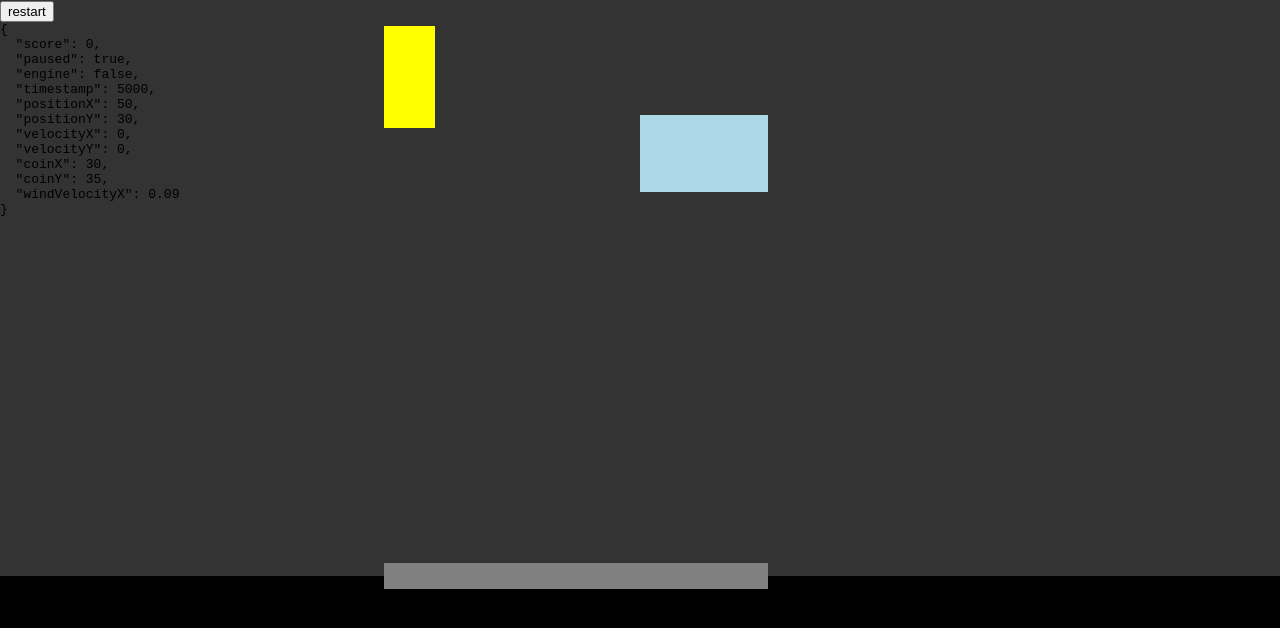
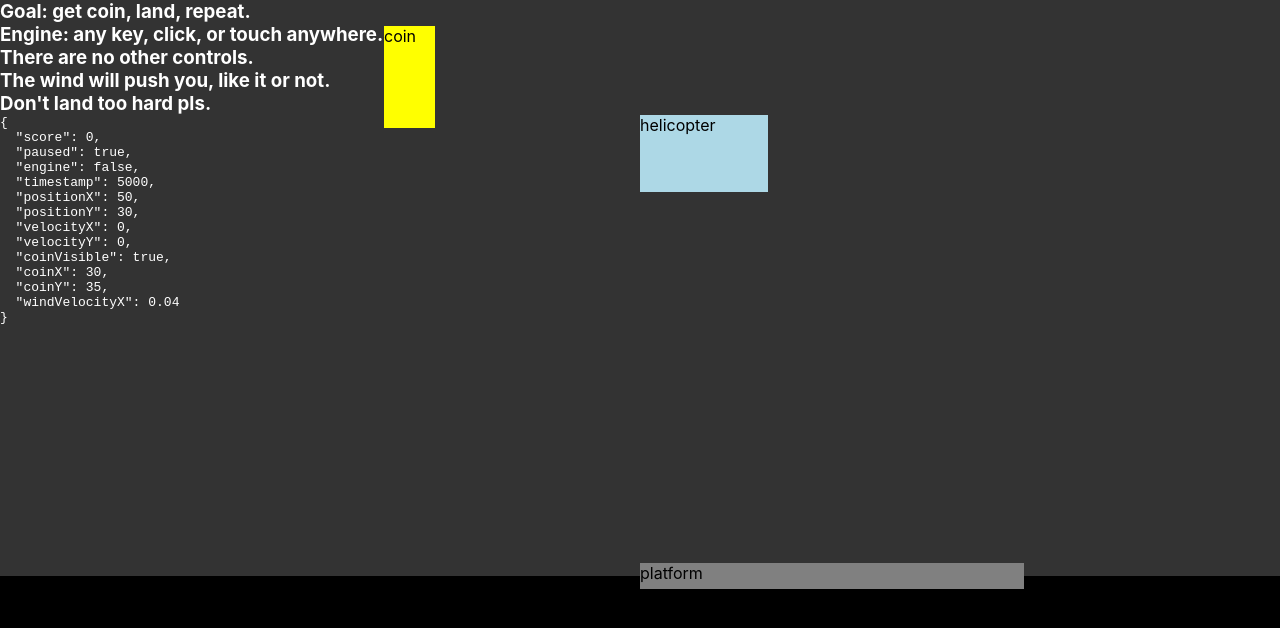
Before and after one commit to chrisbolin/stormcoins, a React (Create React App) app: page / in a window 1280 px wide. Shown: the top 628 px of the page. Built offline with nearby package versions, Linux system fonts and the light colour scheme.

Commit message:
collect coins, move coins, increase wind speed

```diff
--- a/src/App.css
+++ b/src/App.css
@@ -1,3 +1,9 @@
+pre,
+h3 {
+  margin: 0;
+  color: white;
+}
+
 .App {
   position: absolute;
   height: 100vh;
@@ -5,10 +11,8 @@
   overflow: hidden;
 }
 
-.game {
+.scene {
   position: relative;
-  width: 100vw;
-  height: 45vw;
   background-color: #333;
   user-select: none;
 }
--- a/src/App.tsx
+++ b/src/App.tsx
@@ -10,7 +10,6 @@ import {
   initialGameState,
   GameAction,
   useGameLoop,
-  restart,
   startEngine,
   stopEngine
 } from "./gameLoop";
@@ -20,7 +19,9 @@ import {
   VEHICLE_WIDTH,
   VEHICLE_HEIGHT,
   COIN_HEIGHT,
-  COIN_WIDTH
+  COIN_WIDTH,
+  SCENE_HEIGHT,
+  SCENE_WIDTH
 } from "./constants";
 
 const DispatchContext = createContext((action: GameAction) => {});
@@ -56,7 +57,9 @@ function Platform() {
         left: `${PLATFORM_LEFT}vw`,
         width: `${PLATFORM_WIDTH}vw`
       }}
-    />
+    >
+      platform
+    </div>
   );
 }
 
@@ -71,12 +74,15 @@ function Vehicle() {
         width: `${VEHICLE_WIDTH}vw`,
         height: `${VEHICLE_HEIGHT}vw`
       }}
-    />
+    >
+      helicopter
+    </div>
   );
 }
 
 function Coin() {
-  const { coinX, coinY } = useContext(StateContext);
+  const { coinX, coinY, coinVisible } = useContext(StateContext);
+  if (!coinVisible) return null;
   return (
     <div
       className="coin"
@@ -86,7 +92,9 @@ function Coin() {
         width: `${COIN_WIDTH}vw`,
         height: `${COIN_HEIGHT}vw`
       }}
-    />
+    >
+      coin
+    </div>
   );
 }
 
@@ -95,7 +103,23 @@ function Debug() {
   return <pre style={{ margin: 0 }}>{JSON.stringify(state, null, 2)}</pre>;
 }
 
-const Game = memo(function() {
+function Instructions() {
+  return (
+    <h3>
+      Goal: get coin, land, repeat.
+      <br />
+      Engine: any key, click, or touch anywhere.
+      <br />
+      There are no other controls.
+      <br />
+      The wind will push you, like it or not.
+      <br />
+      Don't land too hard pls.
+    </h3>
+  );
+}
+
+const Scene = memo(function() {
   const dispatch = useContext(DispatchContext);
 
   useEffect(() => {
@@ -104,8 +128,14 @@ const Game = memo(function() {
   }, [dispatch]);
 
   return (
-    <div className="game">
-      <button onClick={() => dispatch(restart)}>restart</button>
+    <div
+      className="scene"
+      style={{
+        height: `${SCENE_HEIGHT}vw`,
+        width: `${SCENE_WIDTH}vw`
+      }}
+    >
+      <Instructions />
       <Debug />
       <Platform />
       <Coin />
@@ -121,7 +151,7 @@ function App() {
     <DispatchContext.Provider value={dispatch}>
       <StateContext.Provider value={state}>
         <div className="App">
-          <Game />
+          <Scene />
         </div>
       </StateContext.Provider>
     </DispatchContext.Provider>
--- a/src/constants.tsx
+++ b/src/constants.tsx
@@ -1,11 +1,15 @@
 // PHYSICS CONSTANTS
-export const FORCE_GRAVITY = 4.5 / 100000; // note: dt is in milliseconds, so this constant needs to be very small
+export const FORCE_GRAVITY = 5.5 / 100000; // note: dt is in milliseconds, so this constant needs to be very small
 export const FORCE_ENGINE = 2.5 * FORCE_GRAVITY;
 export const COEFFICIENT_DRAG = 0.01;
 export const COEFFICIENT_FRICTION = 0.1;
 
+// SCENE
+export const SCENE_HEIGHT = 45;
+export const SCENE_WIDTH = 100;
+
 // FURNITURE
-export const PLATFORM_LEFT = 30;
+export const PLATFORM_LEFT = 50;
 export const PLATFORM_WIDTH = 30;
 export const COIN_WIDTH = 4;
 export const COIN_HEIGHT = 8;
@@ -14,4 +18,9 @@ export const COIN_HEIGHT = 8;
 export const VEHICLE_WIDTH = 10;
 export const VEHICLE_HEIGHT = 6;
 export const VEHICLE_CRASH_VELOCITY = 0.04;
+export const VEHICLE_ZERO_VELOCITY = 1e-4;
 export const VEHICLE_MAX_ALTITUDE = 1000;
+
+// WIND
+export const INITIAL_WIND_VELOCITY_X = 0.04;
+export const WIND_INCREMENT = 1.1;
--- a/src/gameLoop.tsx
+++ b/src/gameLoop.tsx
@@ -8,7 +8,14 @@ import {
   PLATFORM_WIDTH,
   VEHICLE_WIDTH,
   VEHICLE_CRASH_VELOCITY,
-  VEHICLE_MAX_ALTITUDE
+  VEHICLE_MAX_ALTITUDE,
+  COIN_WIDTH,
+  COIN_HEIGHT,
+  VEHICLE_ZERO_VELOCITY,
+  SCENE_WIDTH,
+  SCENE_HEIGHT,
+  INITIAL_WIND_VELOCITY_X,
+  WIND_INCREMENT
 } from "./constants";
 
 // STATE
@@ -21,6 +28,7 @@ export interface GameState {
   positionY: number;
   velocityX: number;
   velocityY: number;
+  coinVisible: boolean;
   coinX: number;
   coinY: number;
   windVelocityX: number;
@@ -35,9 +43,10 @@ export const initialGameState: GameState = {
   positionY: 30,
   velocityX: 0,
   velocityY: 0,
+  coinVisible: true,
   coinX: 30,
   coinY: 35,
-  windVelocityX: 0.09
+  windVelocityX: INITIAL_WIND_VELOCITY_X
 };
 
 // ACTIONS
@@ -64,13 +73,20 @@ export const restart: GameAction = { type: RESTART };
 export function gameReducer(state: GameState, action: GameAction) {
   switch (action.type) {
     case TICK:
+      let {
+        coinVisible,
+        score,
+        positionX,
+        positionY,
+        velocityX,
+        velocityY,
+        coinX,
+        coinY,
+        windVelocityX
+      } = state;
       const dt = action.timestamp - state.timestamp;
-      const relativeWindVelocityX = state.windVelocityX - state.velocityX;
 
-      const positionX = (state.positionX + dt * state.velocityX + 100) % 100; // wrap x around with (x + 100) % 100;
-      let positionY = 0;
-      let velocityX = 0;
-      let velocityY = 0;
+      positionX = (positionX + dt * velocityX + SCENE_WIDTH) % SCENE_WIDTH; // wrap x around with (x + width) % width;
 
       // paused
       if (state.paused) {
@@ -78,6 +94,17 @@ export function gameReducer(state: GameState, action: GameAction) {
           ...state,
           timestamp: action.timestamp
         };
+      } else if (
+        // completely landed after getting coin
+        !state.coinVisible &&
+        state.positionY === 0 &&
+        Math.abs(state.velocityX) < VEHICLE_ZERO_VELOCITY
+      ) {
+        coinVisible = true;
+        velocityX = 0;
+        coinX = (coinX + SCENE_WIDTH * 0.7) % (SCENE_WIDTH * 0.9);
+        coinY = (coinY + SCENE_HEIGHT * 0.25) % (SCENE_HEIGHT * 0.9);
+        windVelocityX = windVelocityX * WIND_INCREMENT;
       } else if (
         // landing
         !state.engine &&
@@ -99,6 +126,7 @@ export function gameReducer(state: GameState, action: GameAction) {
         };
       } else {
         // flying
+        const relativeWindVelocityX = windVelocityX - velocityX;
         velocityY =
           state.velocityY +
           (FORCE_ENGINE * Number(state.engine) - FORCE_GRAVITY) * dt;
@@ -111,13 +139,30 @@ export function gameReducer(state: GameState, action: GameAction) {
         positionY = state.positionY + dt * state.velocityY;
       }
 
+      if (
+        coinVisible &&
+        state.positionX - state.coinX < COIN_WIDTH &&
+        state.coinX - state.positionX < VEHICLE_WIDTH &&
+        state.positionY - state.coinY < COIN_HEIGHT &&
+        state.coinY - state.positionY < COIN_WIDTH
+      ) {
+        // picked up coin
+        coinVisible = false;
+        score += 100;
+      }
+
       return {
         ...state,
         timestamp: action.timestamp,
         positionX,
         positionY,
         velocityX,
-        velocityY
+        velocityY,
+        coinX,
+        coinY,
+        score,
+        coinVisible,
+        windVelocityX
       };
     case START_ENGINE:
       return { ...state, paused: false, engine: true };
```
